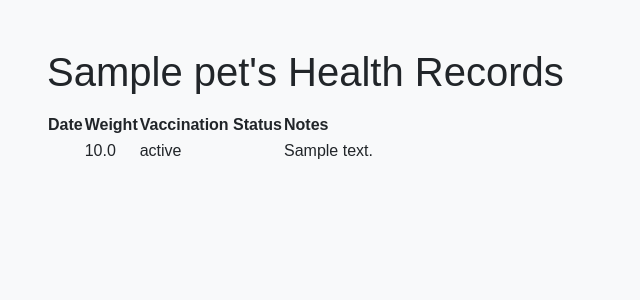
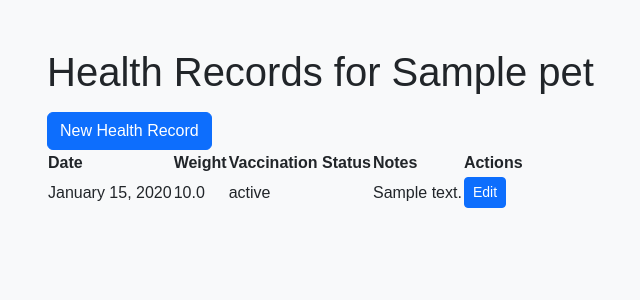
Before and after one commit to andrewzakharycancode/PetPal, a Flask app: page /view_health_records/1 in a window 1280 px wide. Shown: the part 56-356 px from the top of the page, without its empty margins (205-845 px from the left). Run offline with Flask 2, Linux system fonts and the light colour scheme; tables that the repository leaves empty hold one stand-in row (values such as "Sample post").

Commit message:
Edit existing health records, dashboard rerouting

```diff
--- a/server.py
+++ b/server.py
@@ -1,6 +1,6 @@
 from flask import (Flask, render_template, request, flash, session, redirect, url_for, jsonify, g)
 from model import db, connect_to_db, User, Pet, HealthRecord, Vet, FavoriteVet
-from crud import (create_user, get_user_by_id, get_pet_by_id, get_user_by_email, create_pet, create_health_record, get_health_records_by_pet)
+from crud import (create_user, get_user_by_id, get_pet_by_id, get_user_by_email, create_pet, create_health_record, get_health_records_by_pet, update_health_record)
 import requests
 import os
 from dotenv import load_dotenv
@@ -182,7 +182,25 @@
     pet = get_pet_by_id(pet_id)
     return render_template("health_records.html", pet=pet, health_records=health_records)
 
+@app.route('/edit_health_record/<int:record_id>', methods=['GET', 'POST'])
+def edit_health_record(record_id):
+    health_record = get_health_record_by_id(record_id)
 
+    if request.method == 'GET':
+        return render_template('edit_health_record.html', health_record=health_record)
+
+    record_date = request.form['record_date']
+    weight = request.form['weight']
+    vaccination_status = request.form['vaccination_status']
+    notes = request.form['notes']
+
+    update_health_record(health_record, record_date=record_date, weight=weight, vaccination_status=vaccination_status, notes=notes)
+    flash('Health record updated.')
+
+    return redirect('/dashboard')  # Redirect to the Dashboard after updating the health record
+
+def get_health_record_by_id(record_id):
+    return HealthRecord.query.get(record_id)
 
 # Search for vets
 @app.route('/vetfinder', methods=['GET', 'POST'])
--- a/templates/edit_health_record.html
+++ b/templates/edit_health_record.html
@@ -4,7 +4,7 @@
 
 <h1>Edit Health Record for {{ health_record.pet.name }}</h1>
 
-<form action="/edit_health_record" method="POST">
+<form action="/edit_health_record/{{health_record.id}}" method="POST">
     <input type="hidden" name="health_record_id" value="{{ health_record.id }}">
     <label for="record_date">Record Date:</label>
     <input type="date" name="record_date" value="{{ health_record.record_date }}" required>
--- a/templates/health_records.html
+++ b/templates/health_records.html
@@ -1,7 +1,10 @@
 {% extends "base.html" %}
 
 {% block content %}
-  <h1>{{ pet.name }}'s Health Records</h1>
+  <h1>Health Records for {{ pet.name }}</h1>
+
+  <!-- Add a "New Health Record" button -->
+  <a href="{{ url_for('add_health_record', pet_id=pet.id) }}" class="btn btn-primary">New Health Record</a>
 
   <table>
     <thead>
@@ -10,15 +13,20 @@
         <th>Weight</th>
         <th>Vaccination Status</th>
         <th>Notes</th>
+        <th>Actions</th> <!-- Add a new header for actions -->
       </tr>
     </thead>
     <tbody>
-      {% for record in pet.health_records %}
+      {% for record in health_records %}
         <tr>
-          <td>{{ record.date }}</td>
+          <td>{{ record.record_date.strftime('%B %d, %Y') }}</td>
           <td>{{ record.weight }}</td>
           <td>{{ record.vaccination_status }}</td>
           <td>{{ record.notes }}</td>
+          <td>
+            <!-- Add an "Edit" button for each health record -->
+            <a href="{{ url_for('edit_health_record', record_id=record.id) }}" class="btn btn-sm btn-primary">Edit</a>
+          </td>
         </tr>
       {% endfor %}
     </tbody>
```
